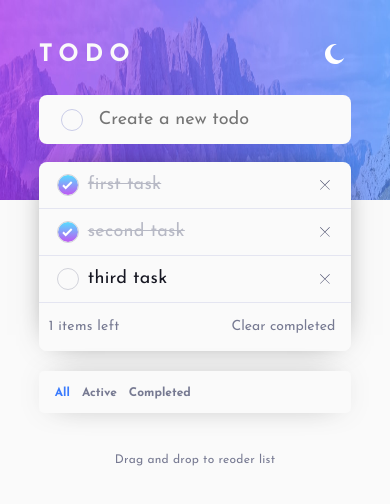
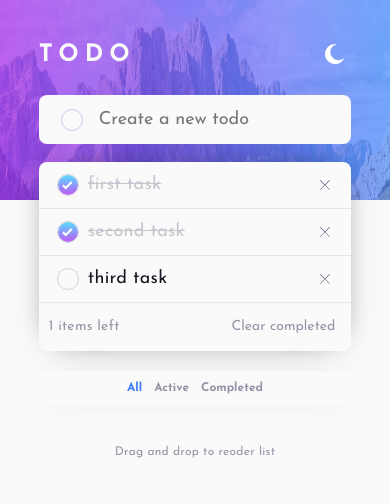
Before and after one commit to cameaann/toDo, a React (Vite) app: page / in a window 390 px wide. Shown: the top 504 px of the page. Built offline with nearby package versions, Linux system fonts and the light colour scheme.

Commit message:
fixed duplicate

```diff
--- a/src/App.css
+++ b/src/App.css
@@ -15,7 +15,7 @@
   --veryDarkDesaturatedBlue: hsl(235, 24%, 19%);
   --lightGrayishBlueDark: hsl(234, 39%, 85%);
   --lightGrayishBlueHover: hsl(236, 33%, 92%);
-  --darkGrayishBlue: hsl(234, 11%, 52%);
+  --darkGrayishBlueDark: hsl(234, 11%, 52%);
   --veryDarkGrayishBlue: hsl(233, 14%, 35%);
   --veryDarkGrayishBlueHpver: hsl(237, 14%, 26%);
 
@@ -206,8 +206,8 @@ cursor: none;
 }
 
 .cross {
-  width: 10px;
-  height: 10px;
+  width: 1rem;
+  height: 1rem;
 }
 
 input[type="checkbox"] {
@@ -223,7 +223,7 @@ input[type="checkbox"].light {
   outline: 1px solid var(--lightGrayishBlue);
 }
 input[type="checkbox"].dark {
-  outline: 1px solid var(--darkGrayishBlue);
+  outline: 1px solid var(--darkGrayishBlueDark);
 }
 
 .todo:hover {
@@ -376,6 +376,10 @@ button.filterButton.active {
     -moz-box-shadow: var(--shadow);
     margin-block-start: 2rem;
   }
+  .center{
+    display: flex;
+    justify-content: center;
+  }
   .todo.filter {
     padding: 1.5rem 1rem;
   }
--- a/src/components/Filter.tsx
+++ b/src/components/Filter.tsx
@@ -10,7 +10,7 @@ const Filter = ({filter, setFilter}: filterProps) => {
 	const theme = useContext(ThemeContext);
 	const cssClass = (val: string) => "filterButton " + theme + (filter === val ? " active" : "");
   return (
-    <div>
+    <div className="center">
       <button className={cssClass("all")} onClick={() => setFilter("all")}>
         All
       </button>
```
